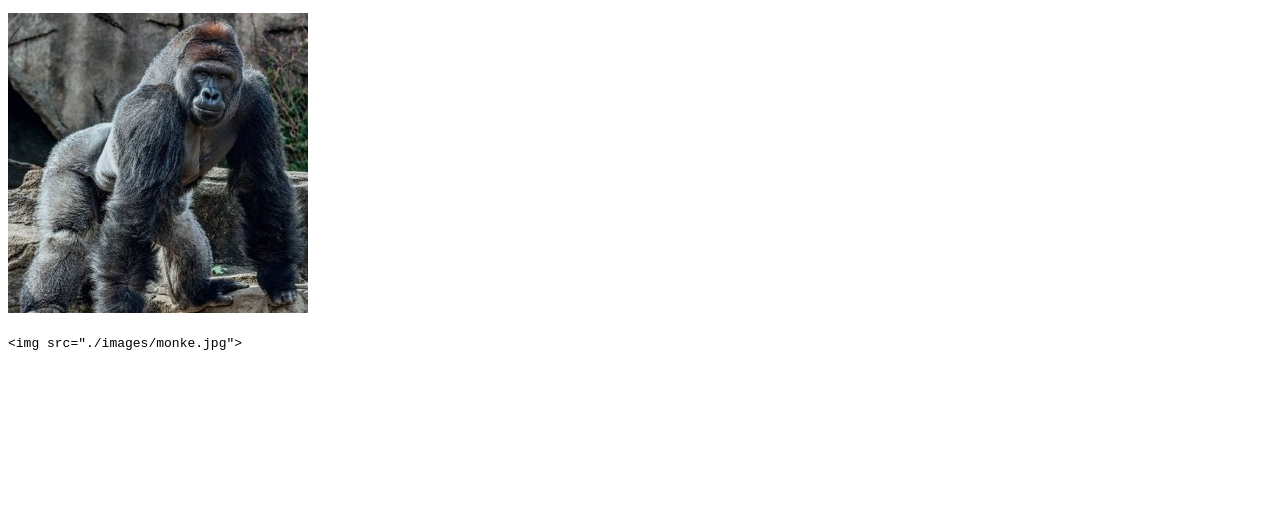
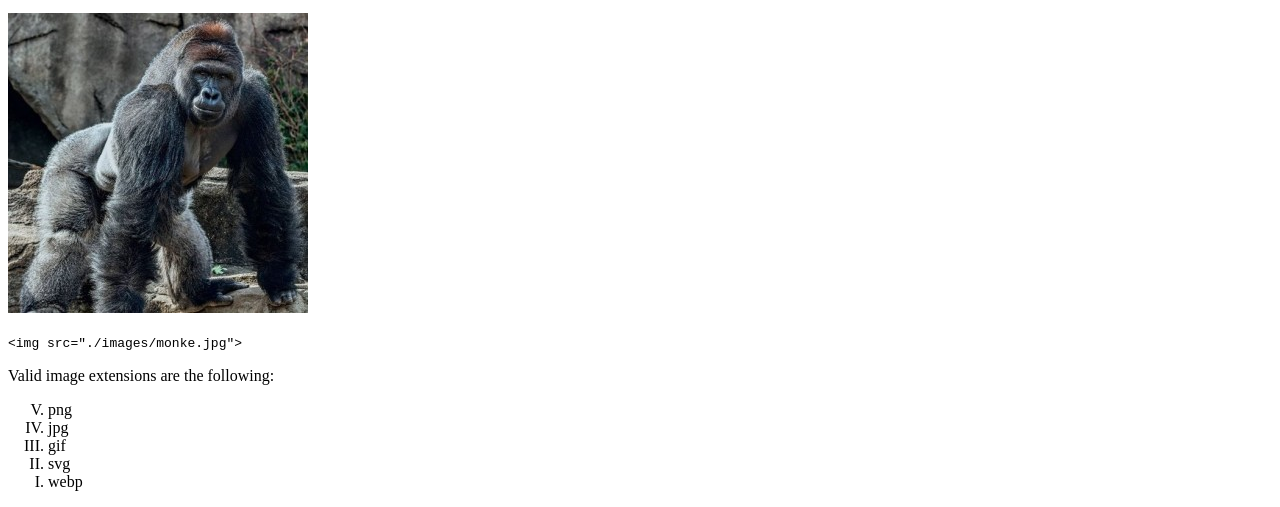
Before and after one commit to MineralWater321/s04-d1, a plain HTML site: page index.html in a window 1280 px wide. Shown: the part 527-1034 px from the top of the page. Before the commit the page ends 894 px from the top, so only its background shows below. Drawn offline with Linux system fonts and the light colour scheme.

Commit message:
Add ordered list

```diff
--- a/index.html
+++ b/index.html
@@ -41,5 +41,14 @@
 			&lt;img src="./images/monke.jpg"&gt;
 		</code>
 	</p>
+
+	<p>Valid image extensions are the following:</p>
+	<ol type="I" reversed="">
+		<li>png</li>
+		<li>jpg</li>
+		<li>gif</li>
+		<li>svg</li>
+		<li>webp</li>
+	</ol>
 </body>
 </html>
```
